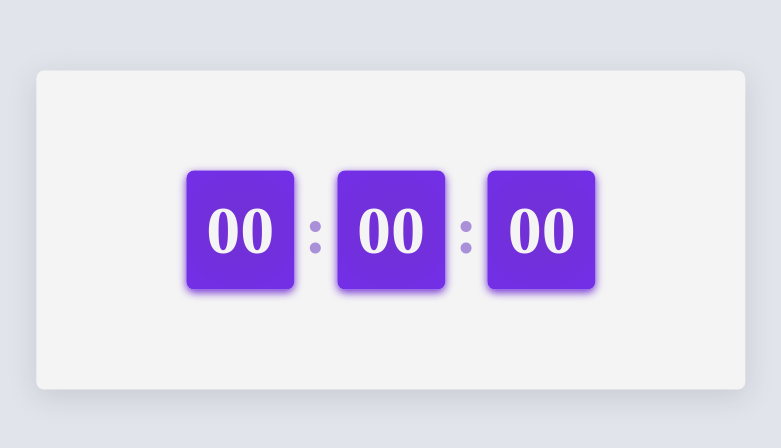
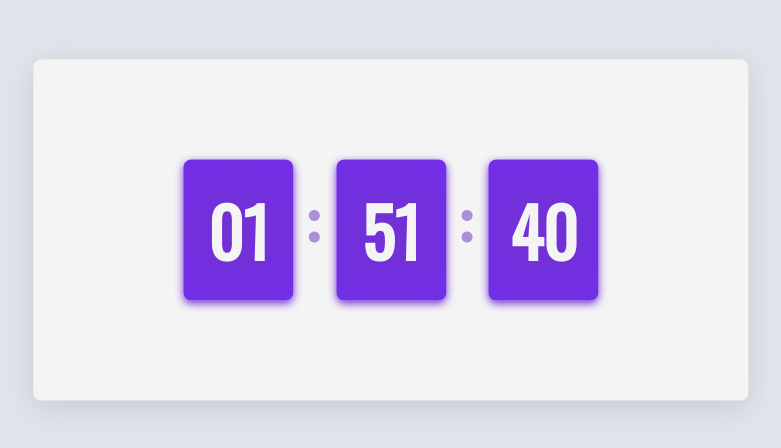
Before and after one commit to roberttsouza/hora, a plain HTML site: page index.html in a window 1280 px wide. Shown: the part 170-618 px from the top of the page, without its empty margins (249-1030 px from the left). Drawn offline with nearby package versions, Linux system fonts and the light colour scheme.

Commit message:
:rocket: script finalizado
feito a finalização do estilo e codificado a função.
Realizado também o deploy da aplicação

```diff
--- a/index.html
+++ b/index.html
@@ -4,6 +4,9 @@
   <meta charset="UTF-8">
   <meta http-equiv="X-UA-Compatible" content="IE=edge">
   <meta name="viewport" content="width=device-width, initial-scale=1.0">
+  <link rel="preconnect" href="https://fonts.googleapis.com">
+  <link rel="preconnect" href="https://fonts.gstatic.com" crossorigin>
+  <link href="https://fonts.googleapis.com/css2?family=Oswald&display=swap" rel="stylesheet">
   <link rel="stylesheet" href="style.css">
   <title>Hora Agora</title>
 </head>
@@ -11,11 +14,11 @@
   <main>
     <div class="container">
       <div class="content">
-        <h2 class="nHorario">00</h2>
+        <h2 class="nHorario" id="hora">00</h2>
         <h2 class="pHorario">:</h2>
-        <h2 class="nHorario">00</h2>
+        <h2 class="nHorario" id="minuto">00</h2>
         <h2 class="pHorario">:</h2>
-        <h2 class="nHorario">00</h2>
+        <h2 class="nHorario" id="segundo">00</h2>
       </div>
     </div>
   </main>
--- a/script.js
+++ b/script.js
@@ -0,0 +1,21 @@
+const hora = document.querySelector("#hora")
+const minuto = document.querySelector("#minuto")
+const segundo = document.querySelector("#segundo")
+
+const relogio = setInterval(function time(){
+  const dataHoje = new Date();
+  let horas = dataHoje.getHours();
+  let minutos = dataHoje.getMinutes();
+  let segundos = dataHoje.getSeconds();
+
+  if(horas < 10) horas = "0" + horas;
+  if(minutos < 10) minutos = "0" + minutos;
+  if(segundos < 10) segundos = "0" + segundos;
+
+  hora.textContent = horas;
+  minuto.textContent = minutos;
+  segundo.textContent = segundos;
+
+})
+
+ console.log(segundos)
--- a/style.css
+++ b/style.css
@@ -24,12 +24,15 @@ main{
 }
 
 .content .nHorario{
+  width: 70px;
   padding: 20px;
   background-image: radial-gradient(circle, #7230d3, #7230d8, #722fdd, #722fe3, #722fe8);
   box-shadow: rgba(114,48,211,1) 0px 3px 8px;
   border-radius: 8px;
   color: #f4f4f4;
   font-size: 68px;
+  text-align: center;
+  font-family: 'Oswald', sans-serif;
 }
 .content .pHorario{
   padding: 20px 10px;
```
